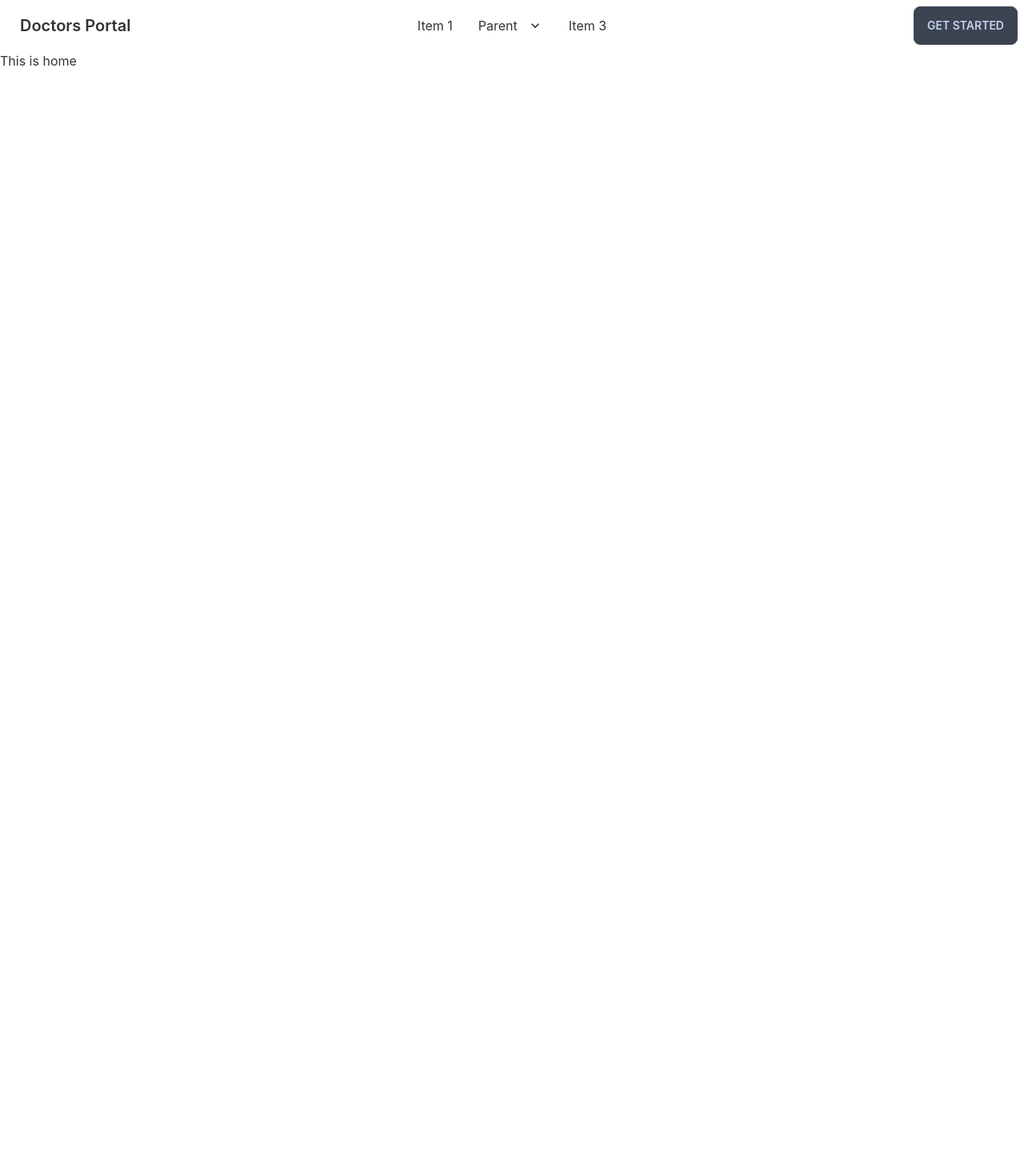
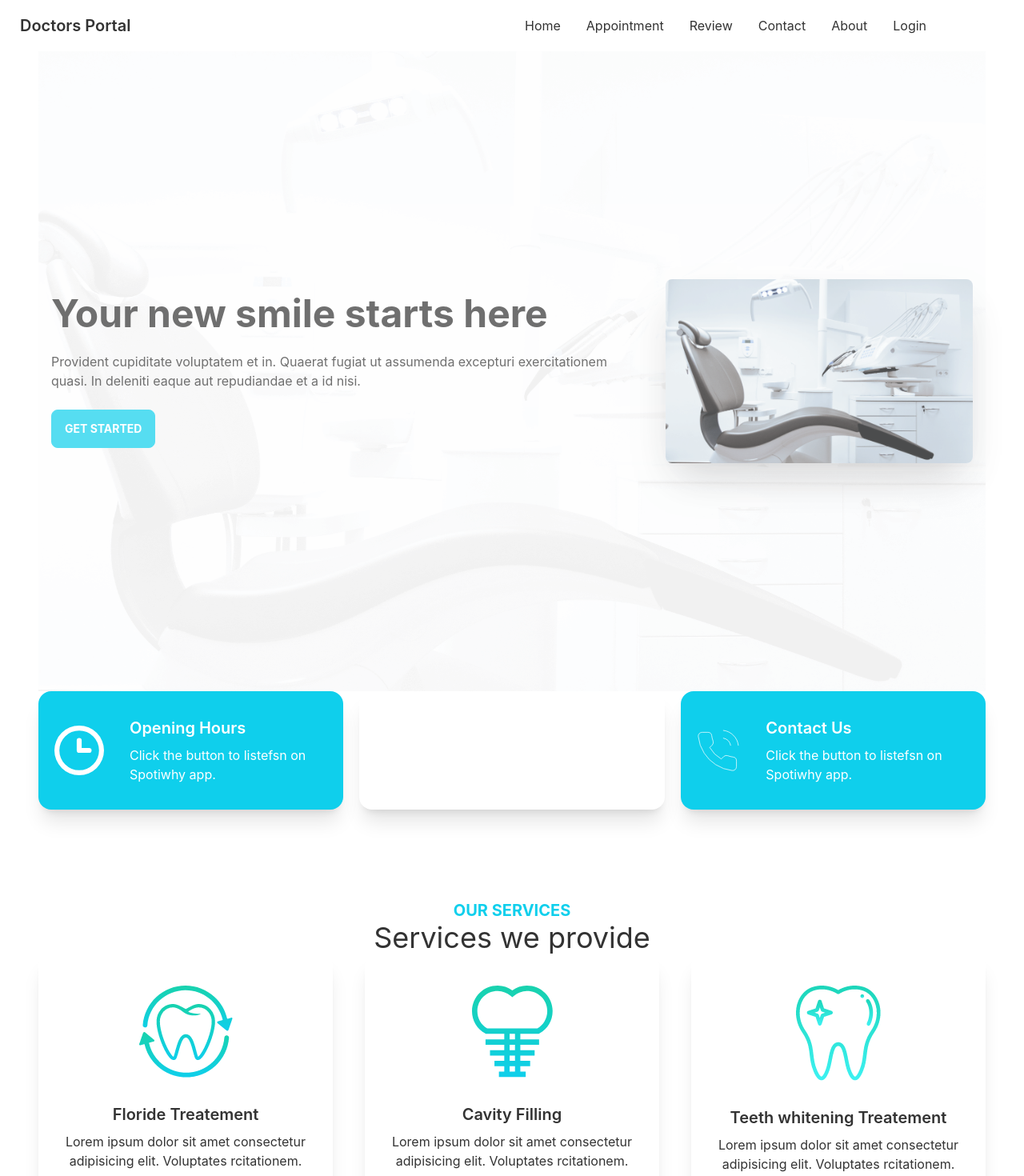
Before and after one commit to Nazim784/Doctor-profile, a React (Create React App) app: page / in a window 1280 px wide. Shown: the top 1470 px of the page at 80% size. Before the commit the page ends 800 px from the top, so only its background shows below. Built offline with nearby package versions, Linux system fonts and the light colour scheme.

Commit message:
service section done

```diff
--- a/src/App.js
+++ b/src/App.js
@@ -3,6 +3,7 @@ import { Route, Routes, Link } from 'react-router-dom';
 import './App.css';
 import About from './Pages/About/About';
 import Home from './Pages/Home/Home';
+import Login from './Pages/Login/Login'
 import Navbar from './Pages/Shared/Navbar';
 
 function App() {
@@ -12,6 +13,8 @@ function App() {
      <Routes>
         <Route path="/" element={<Home />} />
         <Route path="about" element={<About />} />
+        <Route path="login" element={<Login />} />
+        <Route path="about" element={<About />} />
       </Routes>
     </div>
   );
--- /dev/null
+++ b/src/Pages/Home/Banner.css
@@ -0,0 +1,7 @@
+.bg {
+    background-image: url("/src/assets/images/bg.png");
+    background-attachment: fixed;
+    background-repeat: no-repeat;
+    opacity: 0.7;
+
+}
--- /dev/null
+++ b/src/Pages/Home/Banner.js
@@ -0,0 +1,20 @@
+import React from 'react';
+import chair from '../../assets/images/chair.png'
+import './Banner.css'
+
+const Banner = () => {
+  return (
+    <div class=" bg hero min-h-screen">
+      <div class="hero-content flex-col lg:flex-row-reverse space-x-8 space-x-reverse ">
+        <img src={chair} class="max-w-sm rounded-lg shadow-2xl" />
+        <div>
+          <h1 class="text-5xl font-bold">Your new smile starts here</h1>
+          <p class="py-6 text ">Provident cupiditate voluptatem et in. Quaerat fugiat ut assumenda excepturi exercitationem quasi. In deleniti eaque aut repudiandae et a id nisi.</p>
+          <button class="btn btn-primary font-bold text-white">Get Started</button>
+        </div>
+      </div>
+    </div>
+  );
+};
+
+export default Banner;
--- a/src/Pages/Home/Home.js
+++ b/src/Pages/Home/Home.js
@@ -1,9 +1,15 @@
 import React from 'react';
+import Banner from './Banner';
+import Info from './Info';
+import clock from '../../assets/icons/clock.svg'
+import Services from './Services';
 
 const Home = () => {
     return (
-        <div>
-            This is home
+        <div className='px-12'>
+            <Banner></Banner>
+            <Info></Info>
+            <Services></Services>
         </div>
     );
 };
--- /dev/null
+++ b/src/Pages/Home/Info.js
@@ -0,0 +1,19 @@
+import React from 'react';
+import InfoCard from './InfoCard';
+import clock from '../../assets/icons/clock.svg'
+import marker from '../../assets/icons/marker.svg'
+import phone from '../../assets/icons/phone.svg'
+
+const Info = () => {
+
+
+    return (
+        <div className='grid grid-cols-1 lg:grid-cols-3 gap-5'>
+            <InfoCard cardTitle="Opening  Hours" bgClass="bg-primary " img={clock}></InfoCard>
+            <InfoCard cardTitle="our Locations"  bgClass="bg-accent" img={marker}></InfoCard>
+            <InfoCard cardTitle="Contact Us"    bgClass=" bg-primary " img={phone}></InfoCard>
+        </div>
+    );
+};
+
+export default Info;
--- /dev/null
+++ b/src/Pages/Home/InfoCard.js
@@ -0,0 +1,15 @@
+import React from 'react';
+
+const InfoCard = ({img, cardTitle, bgClass}) => {
+    return (
+        <div class={`card lg:card-side bg-base-100 shadow-xl ${bgClass}`}>
+            <figure className='pl-5'><img src={img} alt="Album" /></figure>
+            <div class="card-body text-white">
+                <h2 class="card-title ">{cardTitle}</h2>
+                <p>Click the button to listefsn on Spotiwhy app.</p>
+            </div>
+        </div>
+    );
+};
+
+export default InfoCard;
--- /dev/null
+++ b/src/Pages/Home/Service.js
@@ -0,0 +1,19 @@
+import React from 'react';
+
+const Service = ({service}) => {
+    return (
+        <div class="card lg:max-w-lg bg-base-100 shadow-xl">
+            <figure class="px-10 pt-10">
+                <img src={service.img} alt="Shoes" class="rounded-xl" />
+            </figure>
+            <div class="card-body items-center text-center">
+                <h2 class="card-title">{service.name}</h2>
+                <p>{service.description}</p>
+
+            </div>
+        </div>
+
+    );
+};
+
+export default Service;
--- /dev/null
+++ b/src/Pages/Home/Services.js
@@ -0,0 +1,46 @@
+import React from 'react';
+import fluoride from '../../assets/images/fluoride.png'
+import cavity from '../../assets/images/cavity.png'
+import whitening from '../../assets/images/whitening.png'
+import Service from './Service';
+
+const Services = () => {
+    const services = [
+        {
+            _id: 1,
+            name:'Floride Treatement',
+            description: 'Lorem ipsum dolor sit amet consectetur adipisicing elit. Voluptates rcitationem.',
+            img: fluoride
+        },
+        {
+            _id: 2,
+            name:'Cavity Filling',
+            description: 'Lorem ipsum dolor sit amet consectetur adipisicing elit. Voluptates rcitationem.',
+            img: cavity
+        },
+        {
+            _id: 3,
+            name:'Teeth whitening Treatement',
+            description: 'Lorem ipsum dolor sit amet consectetur adipisicing elit. Voluptates rcitationem.',
+            img: whitening
+        },
+    ]
+    return (
+        <div className='my-28 '>
+            <div className='text-center'>
+                <h3 className='text-primary text-xl font-bold uppercase'> Our services</h3>
+                <h2 className='text-4xl'>Services we provide</h2>
+            </div>
+            <div className='grid sm:grid-cols-1 md:grid-cols-2 lg:grid-cols-3 gap-10'>
+                {
+                    services.map(service =><Service
+                        key={service._id}
+                        service={service}
+                    ></Service>)
+                }
+            </div>
+        </div>
+    );
+};
+
+export default Services;
--- /dev/null
+++ b/src/Pages/Login/Login.js
@@ -0,0 +1,11 @@
+import React from 'react';
+
+const Login = () => {
+    return (
+        <div>
+            <h1>this is log in</h1>
+        </div>
+    );
+};
+
+export default Login;
--- a/src/Pages/Shared/Navbar.js
+++ b/src/Pages/Shared/Navbar.js
@@ -1,6 +1,15 @@
 import React from 'react';
+import { Link } from 'react-router-dom';
 
 const Navbar = () => {
+    const menuItems = <>
+        <li><Link to="/">Home</Link></li>
+        <li><Link to="/appointment">Appointment</Link></li>
+        <li><Link to="/review">Review</Link></li>
+        <li><Link to="/contact">Contact</Link></li>
+        <li><Link to="/about">About</Link></li>
+        <li><Link to="/login">Login</Link></li>
+    </>
     return (
         <div class="navbar bg-base-100">
             <div class="navbar-start">
@@ -9,35 +18,17 @@ const Navbar = () => {
                         <svg xmlns="http://www.w3.org/2000/svg" class="h-5 w-5" fill="none" viewBox="0 0 24 24" stroke="currentColor"><path stroke-linecap="round" stroke-linejoin="round" stroke-width="2" d="M4 6h16M4 12h8m-8 6h16" /></svg>
                     </label>
                     <ul tabindex="0" class="menu menu-compact dropdown-content mt-3 p-2 shadow bg-base-100 rounded-box w-52">
-              <li><a>Home</a></li>
-              <li><a>Appointment</a></li>
-              <li><a>Review</a></li>
-              <li><a>Contack</a></li>
-              <li><a>About</a></li>
-              <li><a>LOG in</a></li>
+                        {menuItems}
                     </ul>
                 </div>
                 <a class="btn btn-ghost normal-case text-xl">Doctors Portal</a>
             </div>
             <div class="navbar-center hidden lg:flex">
                 <ul class="menu menu-horizontal p-0">
-            <li><a>Item 1</a></li>
-            <li tabindex="0">
-              <a>
-                Parent
-                <svg class="fill-current" xmlns="http://www.w3.org/2000/svg" width="20" height="20" viewBox="0 0 24 24"><path d="M7.41,8.58L12,13.17L16.59,8.58L18,10L12,16L6,10L7.41,8.58Z"/></svg>
-              </a>
-              <ul class="p-2">
-                <li><a>Submenu 1</a></li>
-                <li><a>Submenu 2</a></li>
-              </ul>
-            </li>
-            <li><a>Item 3</a></li>
+                    {menuItems}
                 </ul>
             </div>
-        <div class="navbar-end">
-          <a class="btn">Get started</a>
-        </div>
+
         </div>
     );
 };
```
Lines whose indentation alone changed are shown as unchanged.
